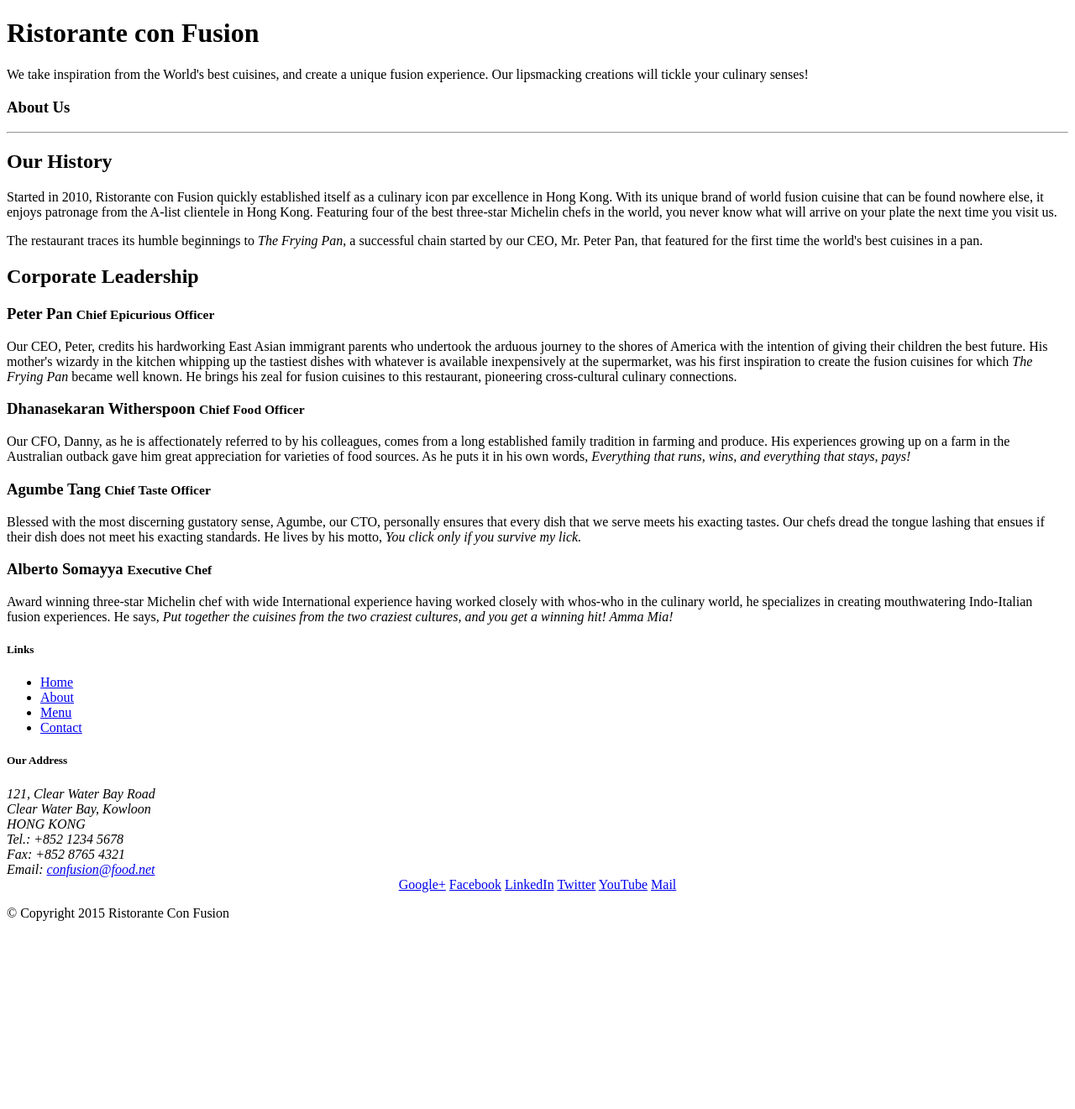
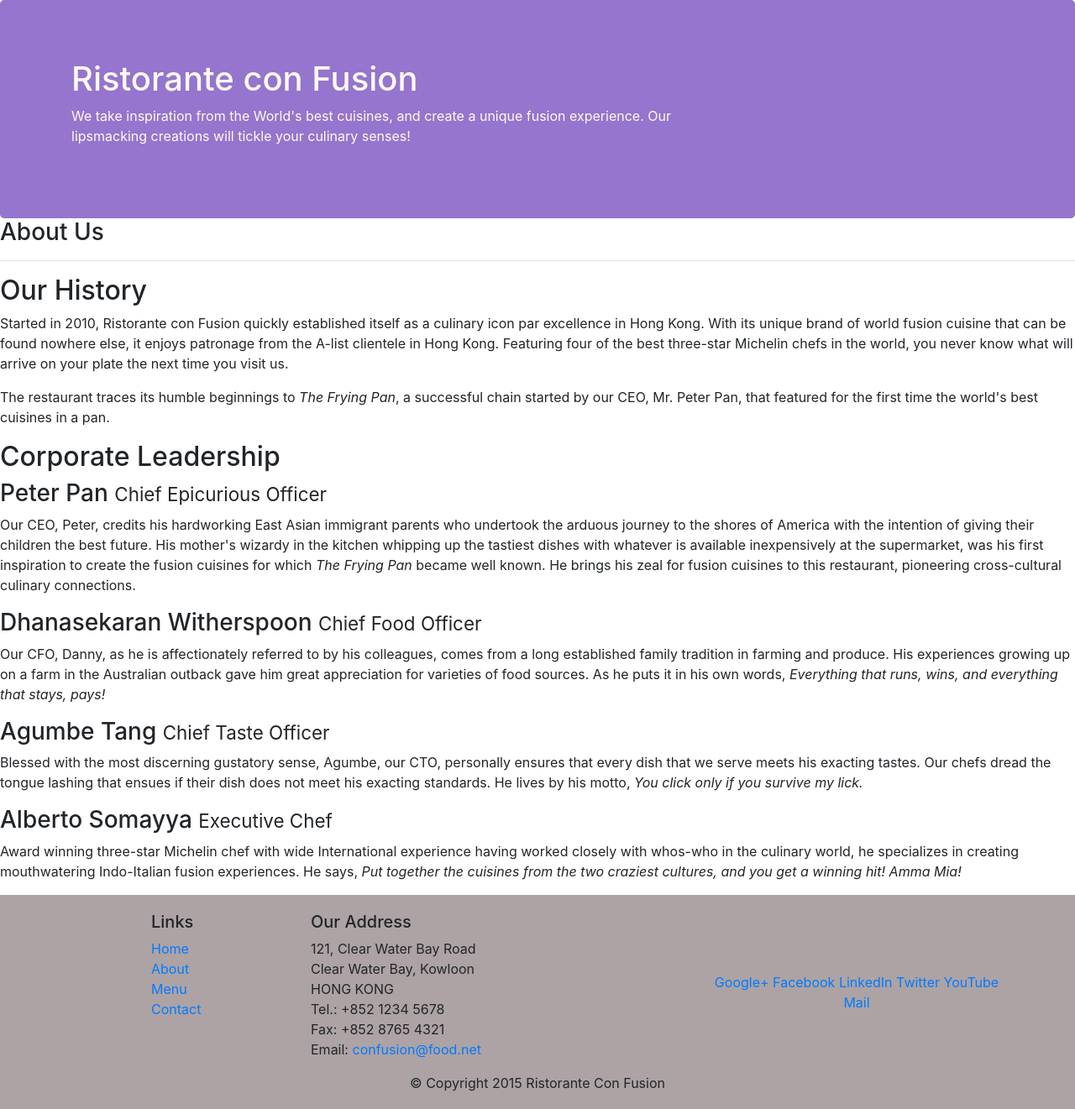
Before and after one commit to aharkergutierrez/tarea_uno_bootstrap, a website: page aboutus.html in a window 1280 px wide. Shown: the whole page at 84% size. Before the commit the page ends 1113 px from the top, so only its background shows below. Drawn offline with nearby package versions, Linux system fonts and the light colour scheme.

Commit message:
Commit changes about the first task, the header and footer

```diff
--- a/aboutus.html
+++ b/aboutus.html
@@ -2,6 +2,9 @@
 <html lang="en">
 
 <head>
+
+    <link rel="stylesheet" href="node_modules/bootstrap/dist/css/bootstrap.min.css">
+    <link rel="stylesheet" href="css/styles.css">
 
     <title>Ristorante Con Fusion: About Us</title>
 
@@ -99,6 +102,10 @@
         </div>
     </footer>
 
+    <script src="node_modules/jquery/dist/jquery.min.js"></script>
+    <script src="node_modules/tether/dist/js/tether.min.js"></script>
+    <script src="node_modules/bootstrap/dist/js/bootstrap.min.js"></script>
+
 </body>
 
 </html>
--- /dev/null
+++ b/css/styles.css
@@ -0,0 +1,13 @@
+.jumbotron{
+
+    padding: 70px 30px 70px 30px;
+    margin: 0px auto;
+    background: #9575CD;
+    color: floralwhite;
+}
+
+.footer{
+    background-color: rgb(173, 163, 164);
+    margin: 0px auto;
+    padding: 20px 0px 20px 0px;
+}
```
